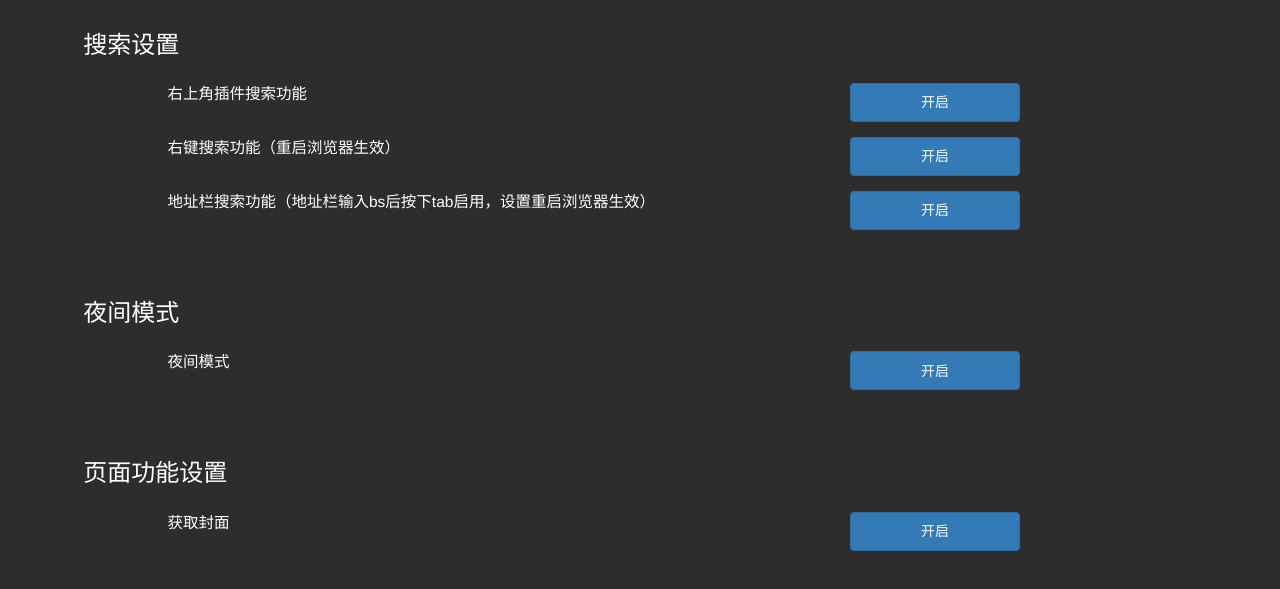
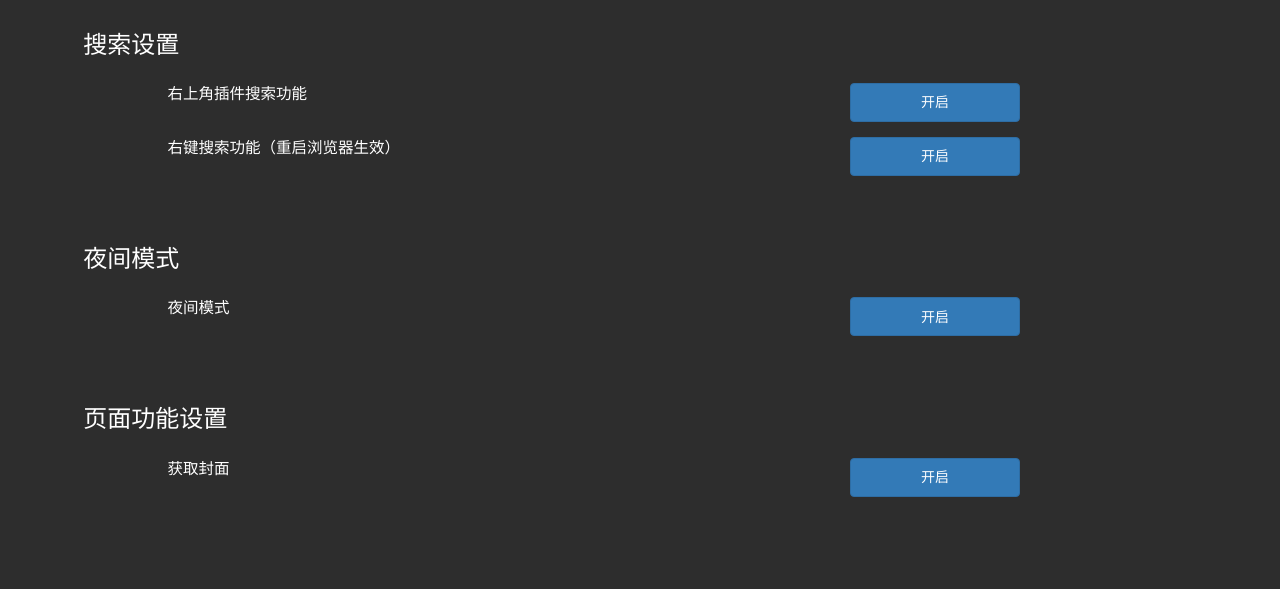
Before and after one commit to 971181317/bilibiliToolChrome, a browser extension: page setting.html in a window 1280 px wide. Shown: the part 103-692 px from the top of the page. Drawn offline with Linux system fonts and the light colour scheme.

Commit message:
删除多余按钮

```diff
--- a/setting.html
+++ b/setting.html
@@ -61,16 +61,6 @@
                         <button id="contextMenuSearchBtn" type="button" class="btn btn-primary setting-btn"></button>
                     </div>
                 </div>
-                <div class="row">
-                    <div class="col-xs-1">
-                    </div>
-                    <div class="col-xs-7">
-                        <p class="threeText">地址栏搜索功能（地址栏输入bs后按下tab启用，设置重启浏览器生效）</p>
-                    </div>
-                    <div class="col-xs-4">
-                        <button id="omniboxSearchBtn" type="button" class="btn btn-primary setting-btn"></button>
-                    </div>
-                </div>
                 <br/>
                 <div class="row">
                     <div class="col-xs-12">
```
